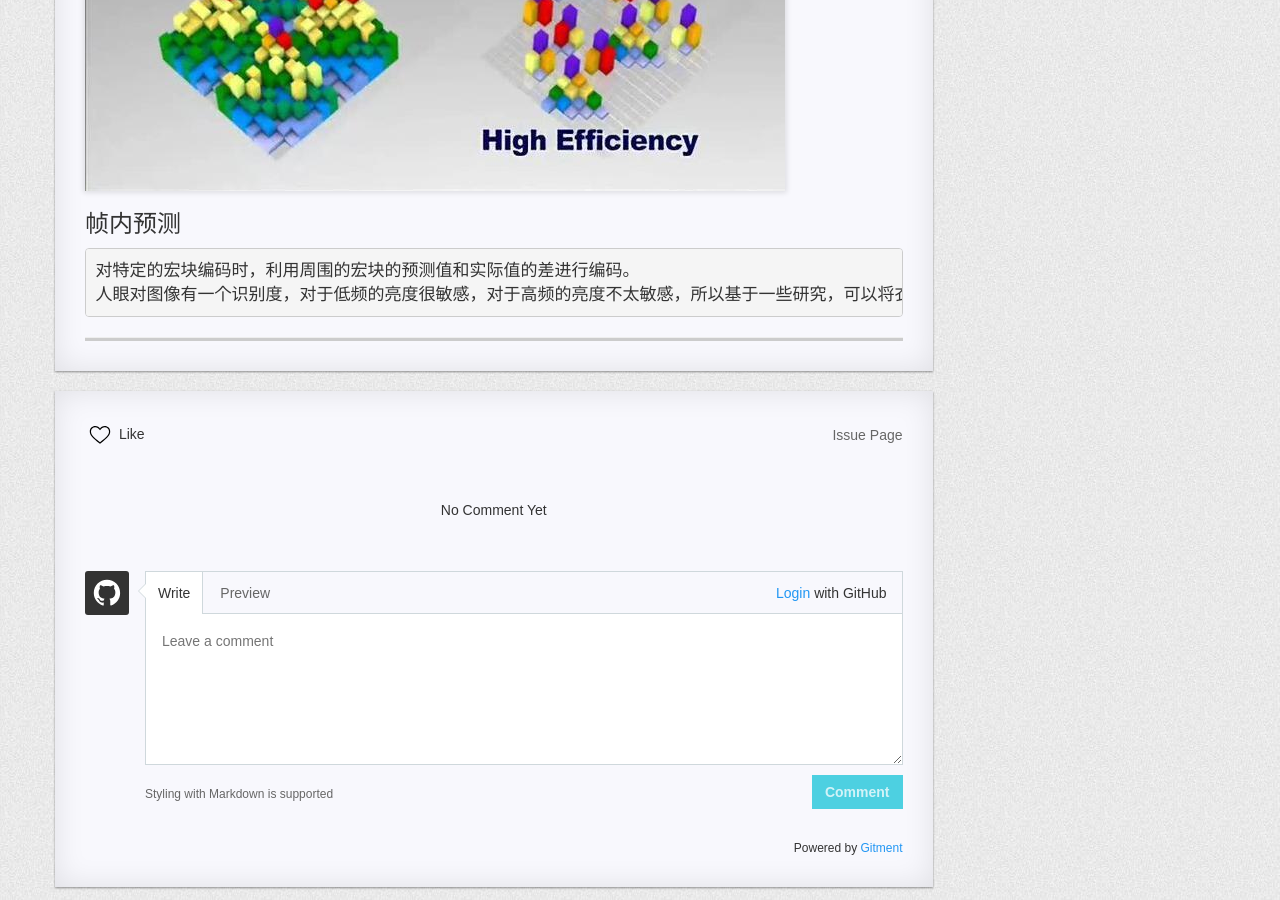
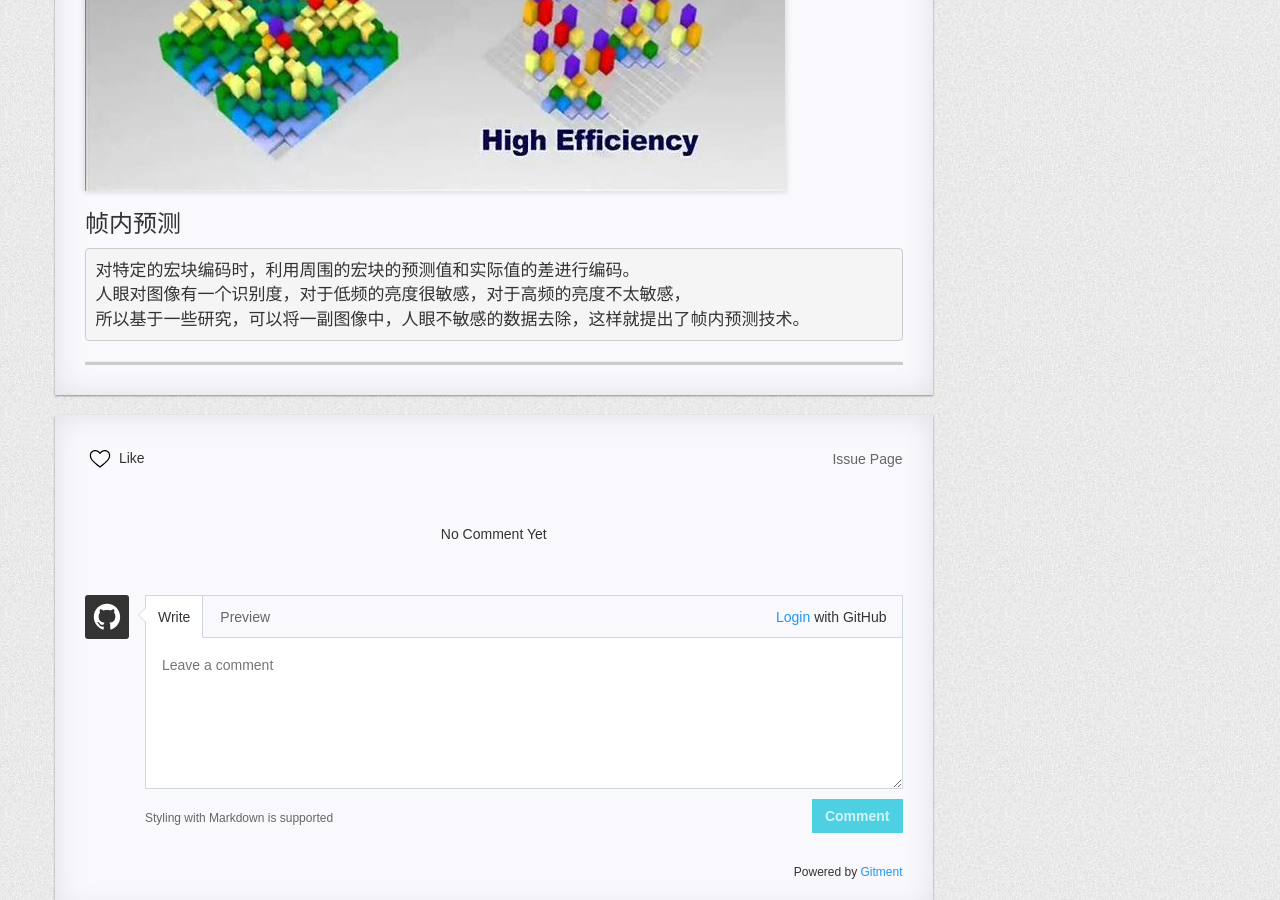
Before and after one commit to FrankdeBoers/blog, a Jekyll site: the page built from _posts/2019-08-13-H.264解析-草稿（二）.md, in a window 1280 px wide and 900 px high, scrolled down 5713 px. Built offline with Jekyll 4.4.1, drawn with Linux system fonts in a browser that asks for light colours; nearby versions of some CDN libraries; a style sheet for code colours, icons or effects is not loaded.

Commit message:
Update 2019-08-13-H.264解析-草稿（二）.md

````diff
--- a/_posts/2019-08-13-H.264解析-草稿（二）.md
+++ b/_posts/2019-08-13-H.264解析-草稿（二）.md
@@ -91,5 +91,6 @@ H264对比较平坦的图像使用 16X16 大小的宏块。但为了更高的压
 ### 帧内预测
 ```text
 对特定的宏块编码时，利用周围的宏块的预测值和实际值的差进行编码。
-人眼对图像有一个识别度，对于低频的亮度很敏感，对于高频的亮度不太敏感，所以基于一些研究，可以将衣服图像中，人眼不敏感的数据取出，这样就提出了帧内预测技术。
+人眼对图像有一个识别度，对于低频的亮度很敏感，对于高频的亮度不太敏感，
+所以基于一些研究，可以将一副图像中，人眼不敏感的数据去除，这样就提出了帧内预测技术。
 ```
````
